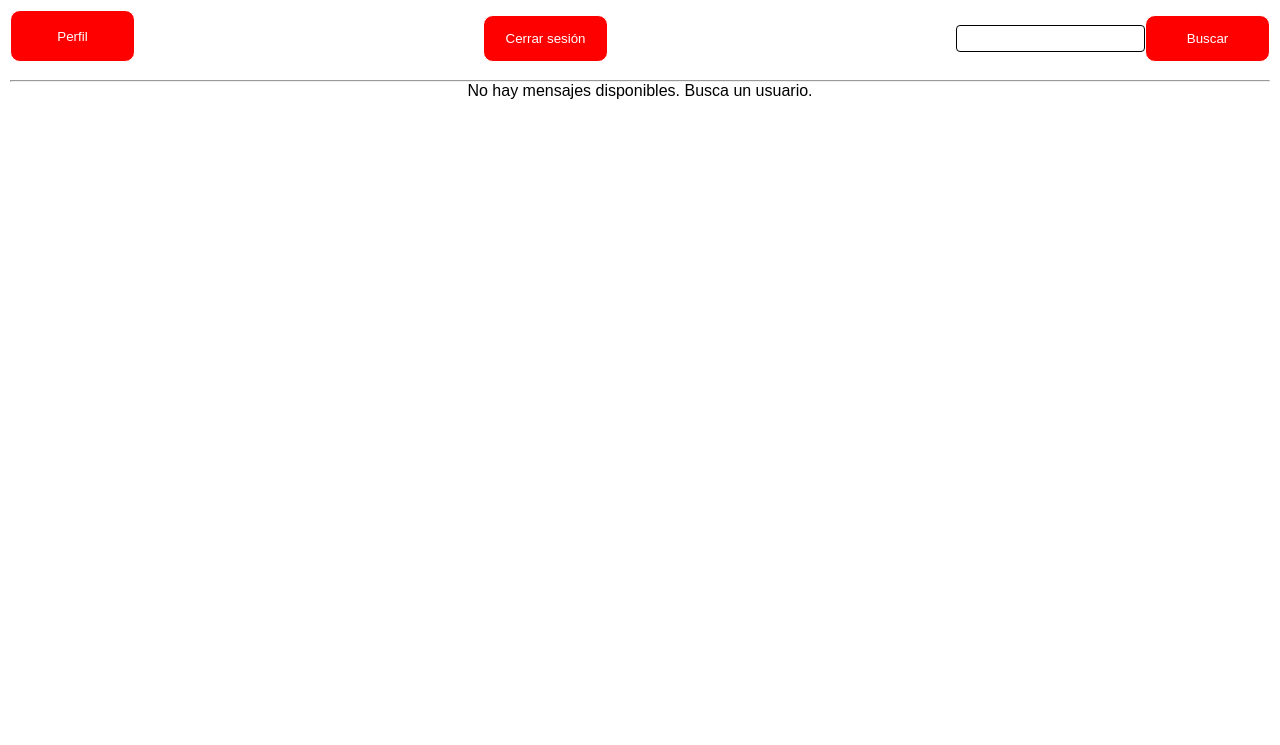
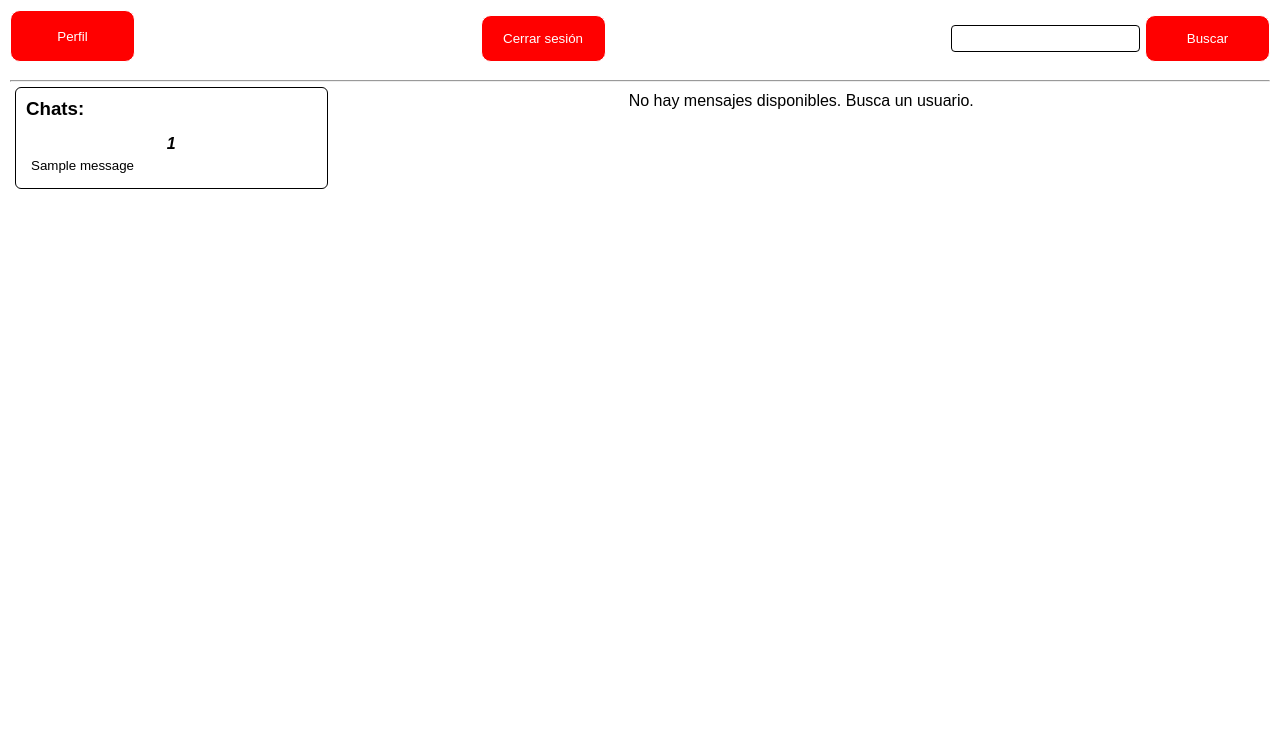
Before and after one commit to 100495801-UC3M/Cryptography-Final-Project, a Flask app: template templates/home.html in a window 1280 px wide. Shown: the top 745 px of the page. Run offline with Flask 3, Linux system fonts and the light colour scheme; the template is opened without the code that fills it: most values are stand-ins (such as "Sample title", 1, 10 or a date in 2020).

Commit message:
Mejora lista de chats ya abiertos

```diff
--- a/main.py
+++ b/main.py
@@ -123,6 +123,15 @@ def home():
     if "username" not in session:
         return redirect(url_for("login"))
 
+    list = []
+    list_conversations = messages_db.list_conversations(session["username"])
+    for person in list_conversations:
+        private_key = security.deserialize_private_key(session["private_key"])
+        message = messages_db.get_message(int(person[0]))
+        last_message = security.check_messages(message, session["username"], private_key)
+        last_message = last_message[0][2]
+        list.append([person[1], last_message])
+
     if request.method == "POST":
         if "search_form" in request.form:
             user_searched_input = request.form["user_searched"]
@@ -141,7 +150,7 @@ def home():
             else:
                 session["found"] = False
                 error = "Usuario no encontrado"
-                return render_template("home.html", role=session["role"], error=error)
+                return render_template("home.html", list_conversations = list, role=session["role"], error=error)
 
             return redirect(url_for("home"))
 
@@ -171,10 +180,10 @@ def home():
                     session["conversations"] = good_messages
                 else:
                     error = "Error al enviar el mensaje"
-                    return render_template("home.html", role=session["role"], error=error)
+                    return render_template("home.html", list_conversations = list, role=session["role"], error=error)
             else:
                 error = "No hay un usuario buscado para enviar el mensaje"
-                return render_template("home.html", role=session["role"], error=error)
+                return render_template("home.html", list_conversations = list, role=session["role"], error=error)
 
             return redirect(url_for("home"))
 
@@ -187,7 +196,7 @@ def home():
     user_searched = session.get("user_searched")
     conversations = session.get("conversations")
     found = session.get("found")
-    return render_template("home.html", username=session["username"], role=session["role"], conversations=conversations, found=found, user_searched=user_searched)
+    return render_template("home.html", list_conversations = list, username=session["username"], role=session["role"], conversations=conversations, found=found, user_searched=user_searched)
 
 
 route = re.sub(r"^(\/).*", r"\1users", route)
--- a/static/css/interface.css
+++ b/static/css/interface.css
@@ -6,6 +6,74 @@ body {
 
 .top {
     display: flex;
+}
+
+.bottom {
+    display: flex;
+    min-height: 83vh;
+}
+
+.list {
+    position: sticky;
+    top: 10px;
+    display: block;
+    width: 25%;
+    height: min-content;
+    margin: 5px;
+    padding: 5px;
+    border: 1px solid black;
+    border-radius: 6px;
+    overflow-y: auto;
+    max-height: 83vh;
+}
+
+.list div {
+    width: 100%;
+}
+
+.list div button {
+    width: 100%;
+    padding: 5px 10px 10px 10px;
+    border: transparent;
+    background-color: transparent;
+    color: black;
+}
+
+.messages {
+    display: flex;
+    flex-direction: column;
+    width: 75%;
+    padding: 10px;
+    flex-direction: column;
+}
+
+.message_container {
+    display: flex;
+    margin-top: 5px;
+    padding: 5px;
+}
+
+.message {
+    padding: 7px;
+    border-radius: 6px;
+    width: max-content;
+    max-width: 100%;
+    word-wrap: break-word;
+    text-align: left;
+}
+
+#sender {
+    justify-content: flex-end;
+}
+
+#sender p {
+    background-color: rgba(255, 0, 0, 0.39);
+    border-bottom-right-radius: 0;
+}
+
+#receiver p {
+    background-color: rgba(122, 122, 124, 0.322);
+    border-bottom-left-radius: 0;
 }
 
 .user {
@@ -41,31 +109,39 @@ img {
     align-items: center;
 }
 
-.messages {
-    display: block;
+input {
+    max-height: fit-content;
+    margin-right: 5px;
 }
 
-.message {
-    margin: 5px;
-    padding: 5px;
-    border-radius: 6px;
-    width: max-content;
-    max-width: 100%;
-    word-wrap: break-word;
-    white-space: normal;
+.nombre {
+    font-size: larger;
+    font-weight: bold;
+    font-style: italic;
+    margin-bottom: 5px;
 }
 
-#sender {
-    background-color: rgba(255, 0, 0, 0.39);
-    border-bottom-right-radius: 0;
-    float: right;
+h3 {
+    text-align: left;
+    margin: 5px;
 }
 
-#receiver {
-    background-color: rgba(122, 122, 124, 0.322);
-    border-bottom-left-radius: 0;
+.person:hover {
+    background-color: rgba(0, 0, 0, 0.1);
+    border-radius: 16px;
 }
 
-input {
-    max-height: fit-content;
+.left {
+    width: 80%;
+    text-align: left;
+    word-wrap: break-word
 }
+
+.rigth {
+    width: 20%;
+    text-align: right;
+}
+
+.send {
+    margin-top: auto;
+}
--- a/templates/home.html
+++ b/templates/home.html
@@ -34,35 +34,65 @@
             {% endif %}
         </div>
     </div>
+    <br><hr>
+    <div class="bottom">
+        <div class="list">
+            <h3>Chats:</h3>
+            {% for message in list_conversations %}
+                {% if username != message[0] %}
+                    <div>
+                        <form method="POST" class="person">
+                            <input type="hidden" id="user_searched" name="user_searched" value="{{ message[0] }}">
+                            <button type="submit" name="search_form">
+                                <p class="nombre">
+                                    {{ message[0] }}
+                                </p>
+                                <p style="overflow: hidden; text-align: left;">
+                                    {{ message[1] }}
+                                </p>
+                            </button>
+                        </form>
+                    </div>
+                {% else %}
+                    <div>
+                        <form method="POST" class="person">
+                            <input type="hidden" id="user_searched" name="user_searched" value="{{ message[0] }}">
+                            <button type="submit" name="search_form">
+                                <p class="nombre">
+                                    Yo ({{ message[0] }})
+                                </p>
+                                <p style="overflow: hidden; text-align: left;">
+                                    {{ message[1] }}
+                                </p>
+                            </button>
+                        </form>
+                    </div>
+                {% endif %}
+            {% endfor %}
+        </div>
         <div class="messages">
-        <br><hr>
             <!-- Mostrar mensajes y opción de enviar si se ha encontrado al usuario -->
             {% if found %}
                 <h4>Conversación con: {{ user_searched }}</h4>
                 {% for message in conversations %}
                     {% if username == message[1] %}
-                    <div>
-                        <p class="message" id="sender">{{ message[2] }} - {{ message[3] }}</p>
+                        <div class="message_container" id="sender">
+                            <p class="message">{{ message[2] }} - {{ message[3] }}</p>
                         </div>
-                    <br>
-                    <br>
-                    <br>
                     {% else %}
-                    <div>
-                        <p class="message" id="receiver">{{ message[2] }} - {{ message[3] }}</p>
+                        <div class="message_container" id="receiver">
+                            <p class="message">{{ message[2] }} - {{ message[3] }}</p>
                         </div>
-                    <br>
-                    <br>
-                    <br>
                     {% endif %}
                 {% endfor %}
-            <form method="POST">
-                <input type="text" id="message" name="message" required>
+                <form method="POST" class="send">
+                    <input type="text" id="message" name="message" required autofocus>
                     <button type="submit" name="send_message">Enviar</button>
                 </form>
             {% else %}
                 <p>No hay mensajes disponibles. Busca un usuario.</p>
             {% endif %}
         </div>
+    </div>
 </body>
 </html>
--- a/templates/messages.html
+++ b/templates/messages.html
@@ -15,14 +15,18 @@
     <ul>
         {% for message in messages %}
             <div class="user">
+                <div class="left">
                     <li>Remitente: {{message["sender"]}} -
                         Destinatario: {{message["receiver"]}} -
                         Text: {{message["text"]}}
                     </li>
+                </div>
+                <div class="rigth">
                     <form method="POST">
                         <input type="hidden" name="id" value="{{ message["id"] }}">
                         <button type="submit" id="decrypt">Decrypt</button>
                     </form>
+                </div>
             </div>
             <hr>
         {% endfor %}
--- a/templates/users.html
+++ b/templates/users.html
@@ -15,10 +15,13 @@
     <ul>
         {% for user in users %}
             <div class="user">
+                <div class="left">
                     <li>Usuario: {{ user["username"] }} -
                         Email: {{user["email"]}} -
                         Contraseña: {{user["password"]}} - Rol: {{ user["role"] }}
                     </li>
+                </div>
+                <div class="rigth">
                     {%  if user["role"] != "admin" %}
                         <form method="POST">
                             <input type="hidden" name="username" value="{{ user["username"] }}">
@@ -31,6 +34,7 @@
                         </form>
                     {% endif %}
                 </div>
+            </div>
             <hr>
         {% endfor %}
     </ul>
```
Also changed, not shown: app/messages.py (+23 -3 lines), db/messages.db. Lines whose indentation alone changed are shown as unchanged.
